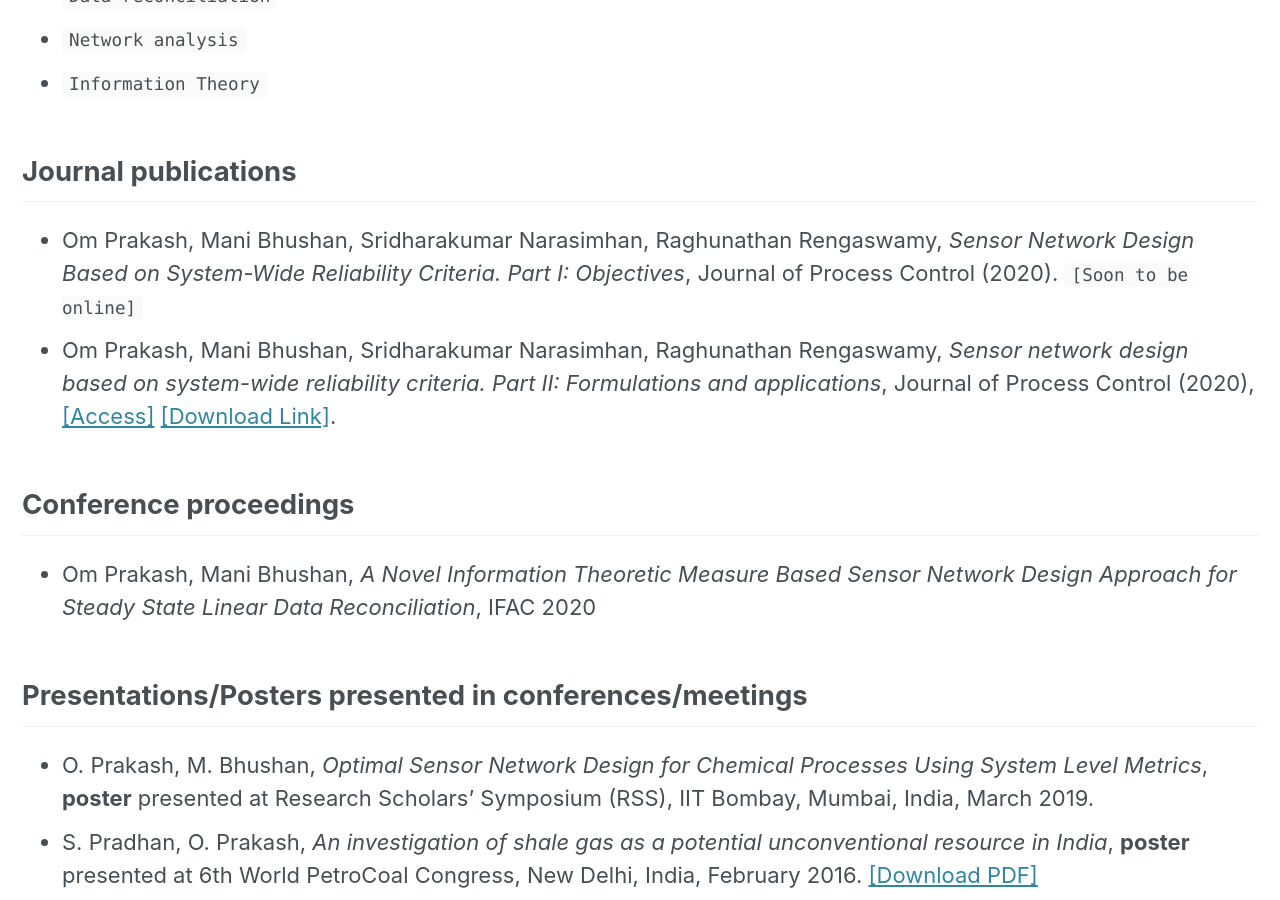
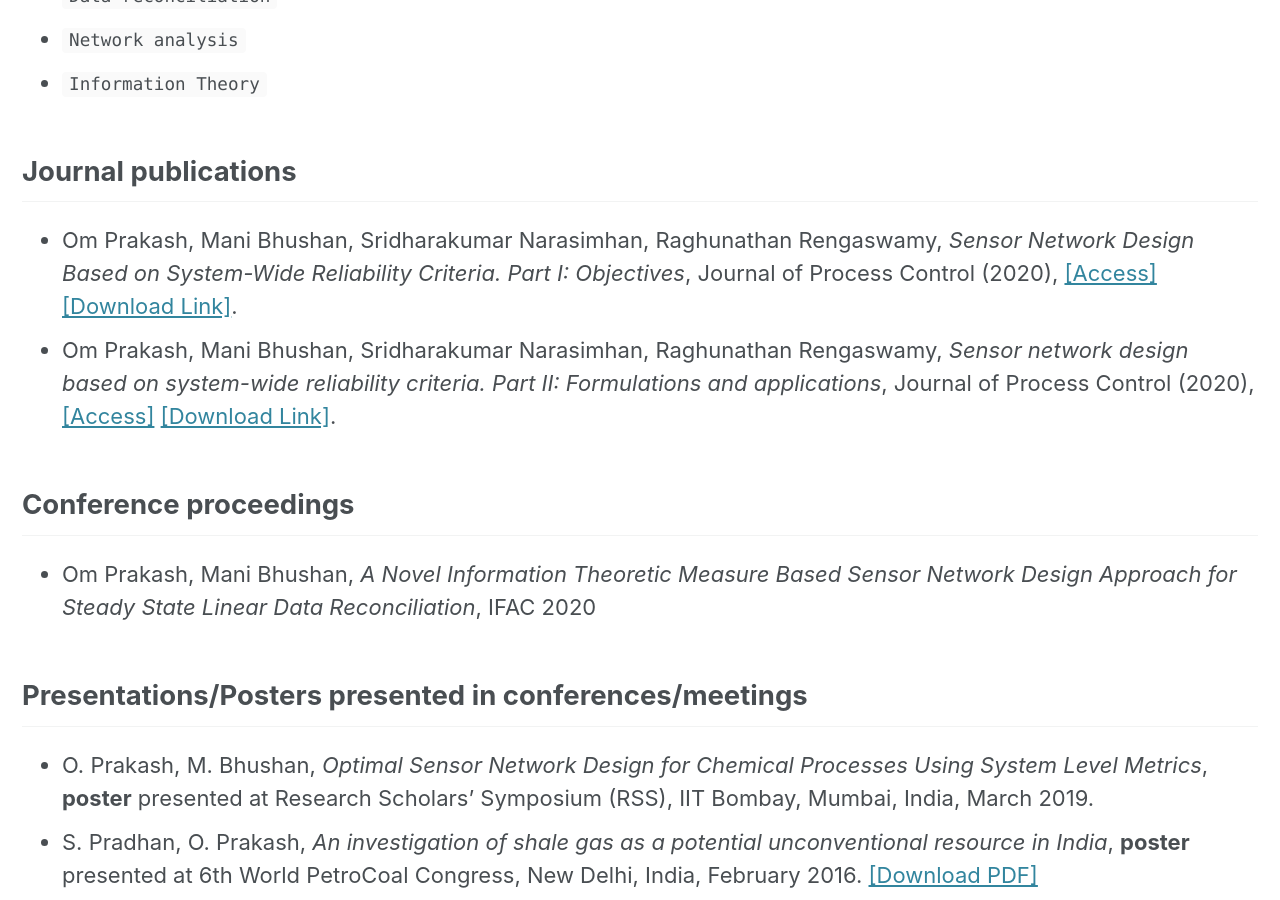
Before and after one commit to prakashoms/prakashoms.github.io, a Jekyll site: the page built from _pages/research.md, in a window 1280 px wide and 900 px high, scrolled down 819 px. Built offline with Jekyll 4.4.1, drawn with Linux system fonts in a browser that asks for light colours; cached includes are drawn as plain includes; nearby versions of some CDN libraries.

Commit message:
Update research.md

```diff
--- a/_pages/research.md
+++ b/_pages/research.md
@@ -30,7 +30,7 @@ Om Prakash -> Mani Bhushan -> Sharad Bhartiya -> Paluri S. V. Nataraj -> Paresh
 - `Information Theory`
 
 ## Journal publications
-- Om Prakash, Mani Bhushan, Sridharakumar Narasimhan, Raghunathan Rengaswamy, *Sensor Network Design Based on System-Wide Reliability Criteria. Part I: Objectives*, Journal of Process Control (2020). `[Soon to be online]`
+- Om Prakash, Mani Bhushan, Sridharakumar Narasimhan, Raghunathan Rengaswamy, *Sensor Network Design Based on System-Wide Reliability Criteria. Part I: Objectives*, Journal of Process Control (2020), [[Access]](https://authors.elsevier.com/c/1bavY_Lpm1xWIu) [[Download Link]](https://doi.org/10.1016/j.jprocont.2020.07.007).
 - Om Prakash, Mani Bhushan, Sridharakumar Narasimhan, Raghunathan Rengaswamy, *Sensor network design based on system-wide reliability criteria. Part II: Formulations and applications*, Journal of Process Control (2020), [[Access]](https://authors.elsevier.com/c/1bSYD3Q5WJJ2xV) [[Download Link]](https://doi.org/10.1016/j.jprocont.2020.07.004).
 
 
```
